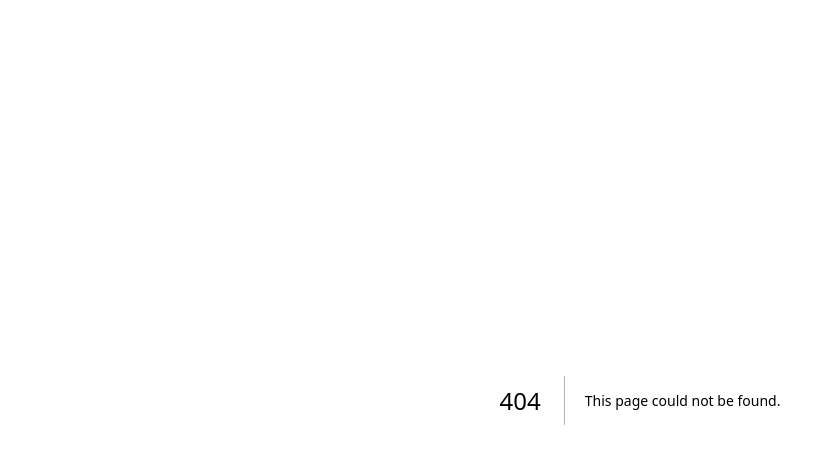
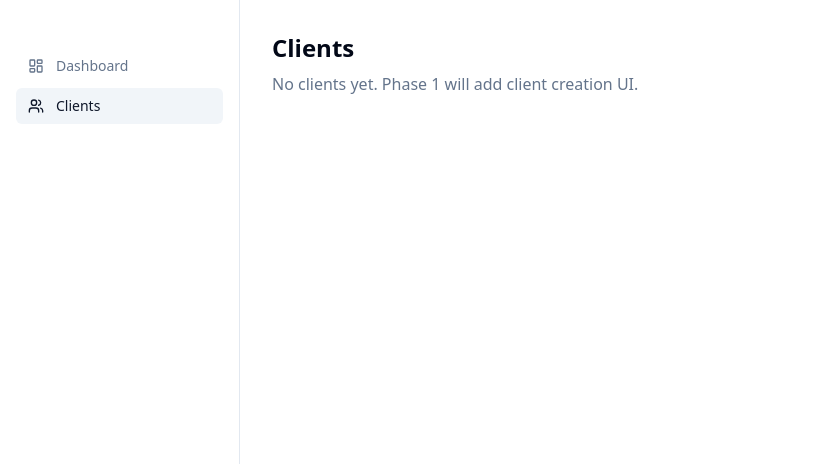
Before and after one commit to marcusk639/smm-therapy, a Next.js app in the folder apps/web/: page /clients in a window 1280 px wide. Before the commit this address had no page. Shown: the top 464 px of the page, without its empty margins (0-827 px from the left). Built offline with nearby package versions, Linux system fonts and the light colour scheme.

Commit message:
feat: basic app shell with sidebar + workspace switcher

```diff
--- /dev/null
+++ b/apps/web/app/(app)/clients/page.tsx
@@ -0,0 +1,10 @@
+export default function ClientsPage() {
+  return (
+    <div>
+      <h1 className="text-2xl font-semibold">Clients</h1>
+      <p className="mt-2 text-muted-foreground">
+        No clients yet. Phase 1 will add client creation UI.
+      </p>
+    </div>
+  );
+}
--- /dev/null
+++ b/apps/web/app/(app)/dashboard/page.tsx
@@ -0,0 +1,13 @@
+import { auth } from "@clerk/nextjs/server";
+
+export default async function DashboardPage() {
+  const { orgSlug } = await auth();
+  return (
+    <div>
+      <h1 className="text-2xl font-semibold">Dashboard</h1>
+      <p className="mt-2 text-muted-foreground">
+        Workspace: {orgSlug ?? "No workspace selected"}
+      </p>
+    </div>
+  );
+}
--- /dev/null
+++ b/apps/web/app/(app)/layout.tsx
@@ -0,0 +1,10 @@
+import { AppSidebar } from "@/components/app-sidebar";
+
+export default function AppLayout({ children }: { children: React.ReactNode }) {
+  return (
+    <div className="flex h-screen overflow-hidden">
+      <AppSidebar />
+      <main className="flex-1 overflow-y-auto p-8">{children}</main>
+    </div>
+  );
+}
--- /dev/null
+++ b/apps/web/app/(marketing)/page.tsx
@@ -0,0 +1,3 @@
+export default function MarketingPage() {
+  return <div>SMM Therapy</div>;
+}
--- /dev/null
+++ b/apps/web/components/app-sidebar.tsx
@@ -0,0 +1,50 @@
+"use client";
+
+import { OrganizationSwitcher, UserButton } from "@clerk/nextjs";
+import Link from "next/link";
+import { usePathname } from "next/navigation";
+import { Users, LayoutDashboard } from "lucide-react";
+import { cn } from "@/lib/utils";
+
+const navItems = [
+  { href: "/dashboard", label: "Dashboard", icon: LayoutDashboard },
+  { href: "/clients", label: "Clients", icon: Users },
+];
+
+export function AppSidebar() {
+  const pathname = usePathname();
+
+  return (
+    <aside className="flex h-screen w-60 flex-col border-r bg-background px-4 py-6 gap-6">
+      <div>
+        <OrganizationSwitcher
+          hidePersonal
+          afterCreateOrganizationUrl="/dashboard"
+          afterSelectOrganizationUrl="/dashboard"
+        />
+      </div>
+
+      <nav className="flex flex-col gap-1">
+        {navItems.map(({ href, label, icon: Icon }) => (
+          <Link
+            key={href}
+            href={href}
+            className={cn(
+              "flex items-center gap-3 rounded-md px-3 py-2 text-sm font-medium transition-colors",
+              pathname.startsWith(href)
+                ? "bg-accent text-accent-foreground"
+                : "text-muted-foreground hover:bg-accent hover:text-accent-foreground",
+            )}
+          >
+            <Icon className="h-4 w-4" />
+            {label}
+          </Link>
+        ))}
+      </nav>
+
+      <div className="mt-auto">
+        <UserButton afterSignOutUrl="/" />
+      </div>
+    </aside>
+  );
+}
--- /dev/null
+++ b/apps/web/components/ui/avatar.tsx
@@ -0,0 +1,48 @@
+import * as React from "react";
+import * as AvatarPrimitive from "@radix-ui/react-avatar";
+
+import { cn } from "@/lib/utils";
+
+const Avatar = React.forwardRef<
+  React.ElementRef<typeof AvatarPrimitive.Root>,
+  React.ComponentPropsWithoutRef<typeof AvatarPrimitive.Root>
+>(({ className, ...props }, ref) => (
+  <AvatarPrimitive.Root
+    ref={ref}
+    className={cn(
+      "relative flex h-10 w-10 shrink-0 overflow-hidden rounded-full",
+      className,
+    )}
+    {...props}
+  />
+));
+Avatar.displayName = AvatarPrimitive.Root.displayName;
+
+const AvatarImage = React.forwardRef<
+  React.ElementRef<typeof AvatarPrimitive.Image>,
+  React.ComponentPropsWithoutRef<typeof AvatarPrimitive.Image>
+>(({ className, ...props }, ref) => (
+  <AvatarPrimitive.Image
+    ref={ref}
+    className={cn("aspect-square h-full w-full", className)}
+    {...props}
+  />
+));
+AvatarImage.displayName = AvatarPrimitive.Image.displayName;
+
+const AvatarFallback = React.forwardRef<
+  React.ElementRef<typeof AvatarPrimitive.Fallback>,
+  React.ComponentPropsWithoutRef<typeof AvatarPrimitive.Fallback>
+>(({ className, ...props }, ref) => (
+  <AvatarPrimitive.Fallback
+    ref={ref}
+    className={cn(
+      "flex h-full w-full items-center justify-center rounded-full bg-muted",
+      className,
+    )}
+    {...props}
+  />
+));
+AvatarFallback.displayName = AvatarPrimitive.Fallback.displayName;
+
+export { Avatar, AvatarImage, AvatarFallback };
--- a/apps/web/package.json
+++ b/apps/web/package.json
@@ -12,7 +12,9 @@
   },
   "dependencies": {
     "@clerk/nextjs": "^7.3.7",
+    "@radix-ui/react-avatar": "^1.1.11",
     "@radix-ui/react-label": "^2.1.8",
+    "@radix-ui/react-navigation-menu": "^1.2.14",
     "@radix-ui/react-separator": "^1.1.8",
     "@radix-ui/react-slot": "^1.2.4",
     "@sentry/nextjs": "^10.53.1",
```
